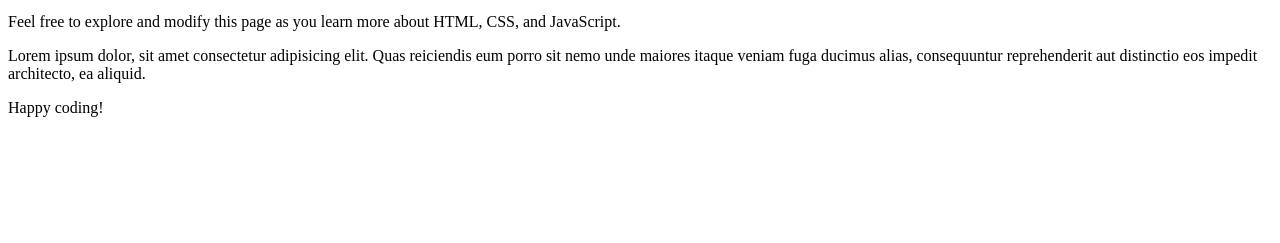
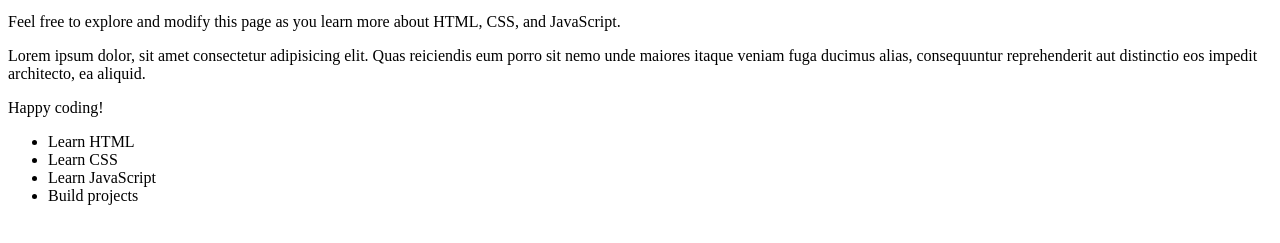
Before and after one commit to ShateshSoni/learn-git, a plain HTML site: page index.html in a window 1280 px wide. Shown: the part 101-344 px from the top of the page. Drawn offline with Linux system fonts and the light colour scheme.

Commit message:
added a list into it

```diff
--- a/index.html
+++ b/index.html
@@ -19,5 +19,11 @@
       aliquid.
     </p>
     <p>Happy coding!</p>
+    <ul>
+      <li>Learn HTML</li>
+      <li>Learn CSS</li>
+      <li>Learn JavaScript</li>
+      <li>Build projects</li>
+    </ul>
   </body>
 </html>
```
